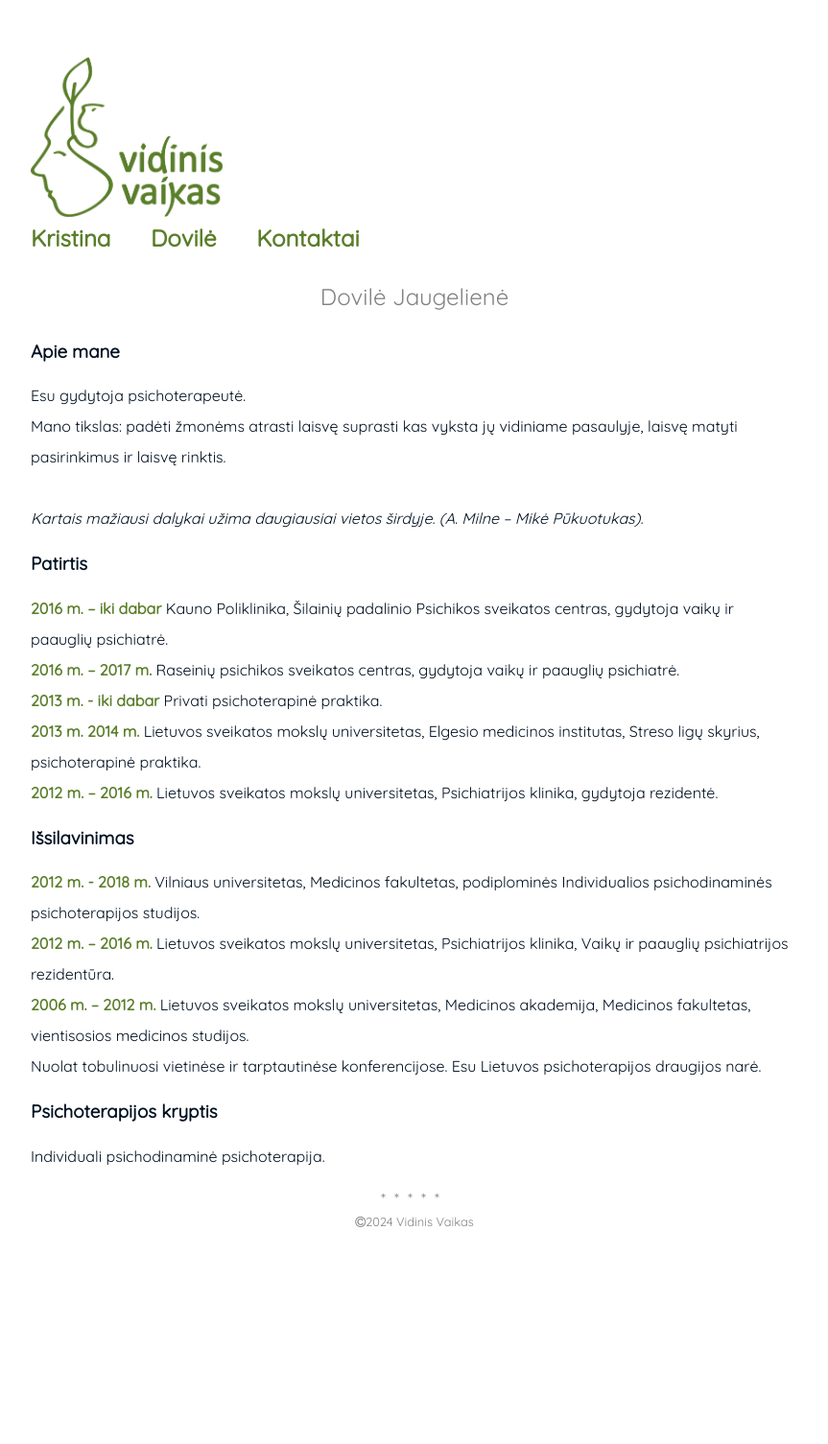
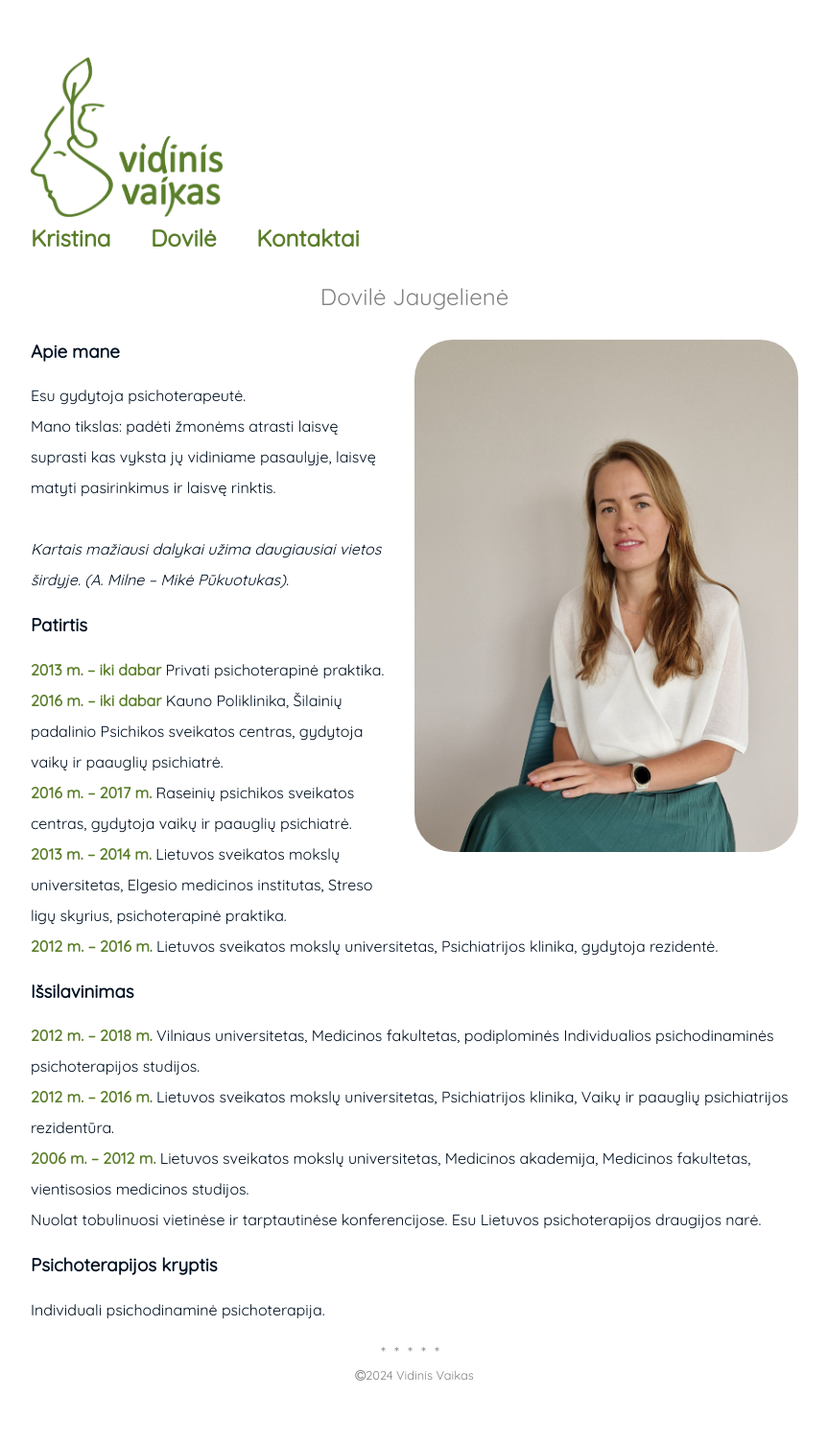
Before and after one commit to mindaugasjaugelis/vidinis-vaikas, a Jekyll site: the page built from dovile-resume.md, in a window 1280 px wide. Shown: the whole page at 96% size, without its empty margins (208-1071 px from the left). Built offline with Jekyll 4.4.1, drawn with Linux system fonts in a browser that asks for light colours; before the commit the page ends 1345 px from its top, so only the background shows below that.

Commit message:
Added Dovile photo

```diff
--- a/assets/css/main.css
+++ b/assets/css/main.css
@@ -231,11 +231,13 @@ strong {
 
 .page-img {
   width: 400px;
+  border-radius: 40px;
 }
 
 .page-img-container {
   float: right;
   padding-bottom: 20px;
+  padding-left: 20px;
 }
 
 /* =Small screen */ /*************************************************************/
@@ -265,9 +267,9 @@ strong {
     width: 100%;
   }
 
-  .page-with-image-content .page-content-container {
+  /* .page-with-image-content .page-content-container {
     text-align: center;
-  }
+  } */
 }
 
 @media (max-width: 510px) {
--- a/dovile-resume.md
+++ b/dovile-resume.md
@@ -1,7 +1,8 @@
 ---
-layout: page
+layout: pageWithImage
 title: Psichoterapeutė
 subtitle: Dovilė Jaugelienė
+imageUrl: /assets/img/dovile.jpg
 description :
 ---
 
@@ -11,14 +12,14 @@ Mano tikslas: padėti žmonėms atrasti laisvę suprasti kas vyksta jų vidiniam
 <i>Kartais mažiausi dalykai užima daugiausiai vietos širdyje. (A. Milne – Mikė Pūkuotukas).</i>
 
 ### Patirtis
+**2013 m. – iki dabar** Privati psichoterapinė praktika.<br>
 **2016 m. – iki dabar** Kauno Poliklinika, Šilainių padalinio Psichikos sveikatos centras, gydytoja vaikų ir paauglių psichiatrė.<br>
 **2016 m. – 2017 m.** Raseinių psichikos sveikatos centras, gydytoja vaikų ir paauglių psichiatrė.<br>
-**2013 m. - iki dabar** Privati psichoterapinė praktika.<br>
-**2013 m. 2014 m.** Lietuvos sveikatos mokslų universitetas, Elgesio medicinos institutas, Streso ligų skyrius, psichoterapinė praktika.<br>
+**2013 m. – 2014 m.** Lietuvos sveikatos mokslų universitetas, Elgesio medicinos institutas, Streso ligų skyrius, psichoterapinė praktika.<br>
 **2012 m. – 2016 m.** Lietuvos sveikatos mokslų universitetas, Psichiatrijos klinika, gydytoja rezidentė.
 
 ### Išsilavinimas
-**2012 m. - 2018 m.** Vilniaus universitetas, Medicinos fakultetas, podiplominės Individualios psichodinaminės psichoterapijos studijos.<br>
+**2012 m. – 2018 m.** Vilniaus universitetas, Medicinos fakultetas, podiplominės Individualios psichodinaminės psichoterapijos studijos.<br>
 **2012 m. – 2016 m.** Lietuvos sveikatos mokslų universitetas, Psichiatrijos klinika, Vaikų ir paauglių psichiatrijos rezidentūra.<br>
 **2006 m. – 2012 m.** Lietuvos sveikatos mokslų universitetas, Medicinos akademija, Medicinos fakultetas, vientisosios medicinos studijos.<br>
 Nuolat tobulinuosi vietinėse ir tarptautinėse konferencijose. Esu Lietuvos psichoterapijos draugijos narė.
```
Also changed, not shown: kontaktai.md (+1 -1 lines), assets/img/dovile.jpg (added).
